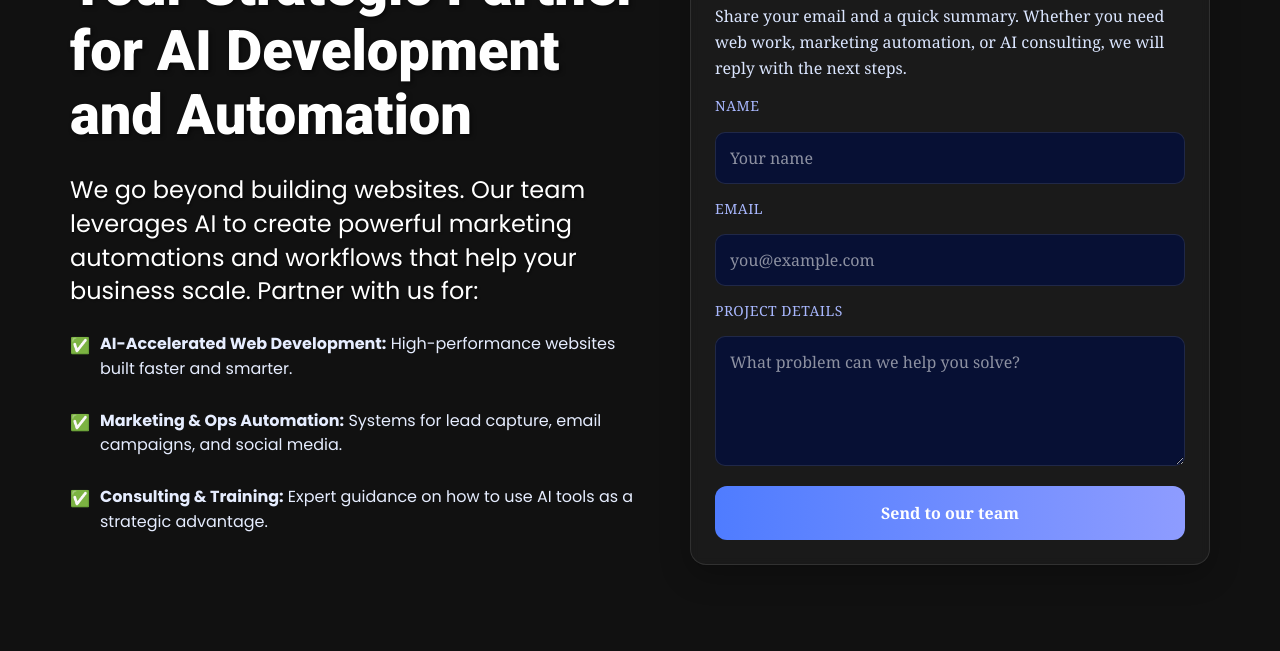
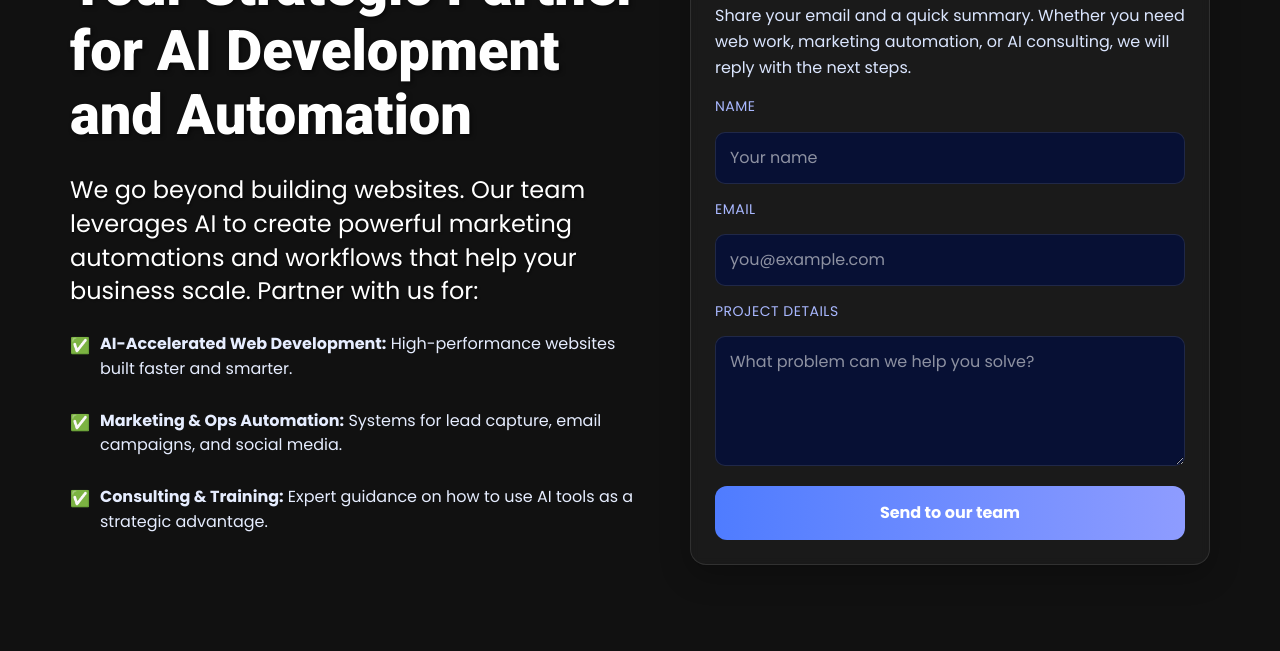
Before and after one commit to theremotecreative/the-remote-creative-v3, a Gatsby site: page / in a window 1280 px wide. Shown: the part 149-800 px from the top of the page. Built offline with nearby package versions, Linux system fonts and the light colour scheme; Gatsby itself is replaced by a stand-in of ours; no server answers.

Commit message:
Apply site fonts to hero form

```diff
--- a/src/components/home-components/hero-section.js
+++ b/src/components/home-components/hero-section.js
@@ -131,6 +131,7 @@ const HeroFormWrapper = styled.form`
     backdrop-filter: blur(4px);
     color: #fff;
     box-shadow: 0 10px 30px rgba(0, 0, 0, 0.25);
+    font-family: Poppins, "Roboto", sans-serif;
     .form-header {
         h2 {
             margin: 0;
@@ -157,6 +158,7 @@ const HeroFormWrapper = styled.form`
         background: rgba(3, 14, 59, 0.8);
         color: #fff;
         font-size: 16px;
+        font-family: inherit;
         transition: border-color .2s ease, box-shadow .2s ease;
         &:focus {
             border-color: #4f7cff;
@@ -177,6 +179,7 @@ const HeroFormWrapper = styled.form`
         color: #fff;
         font-weight: 700;
         font-size: 16px;
+        font-family: inherit;
         cursor: pointer;
         transition: transform .2s ease, box-shadow .2s ease;
         &:hover:not(:disabled) {
```
